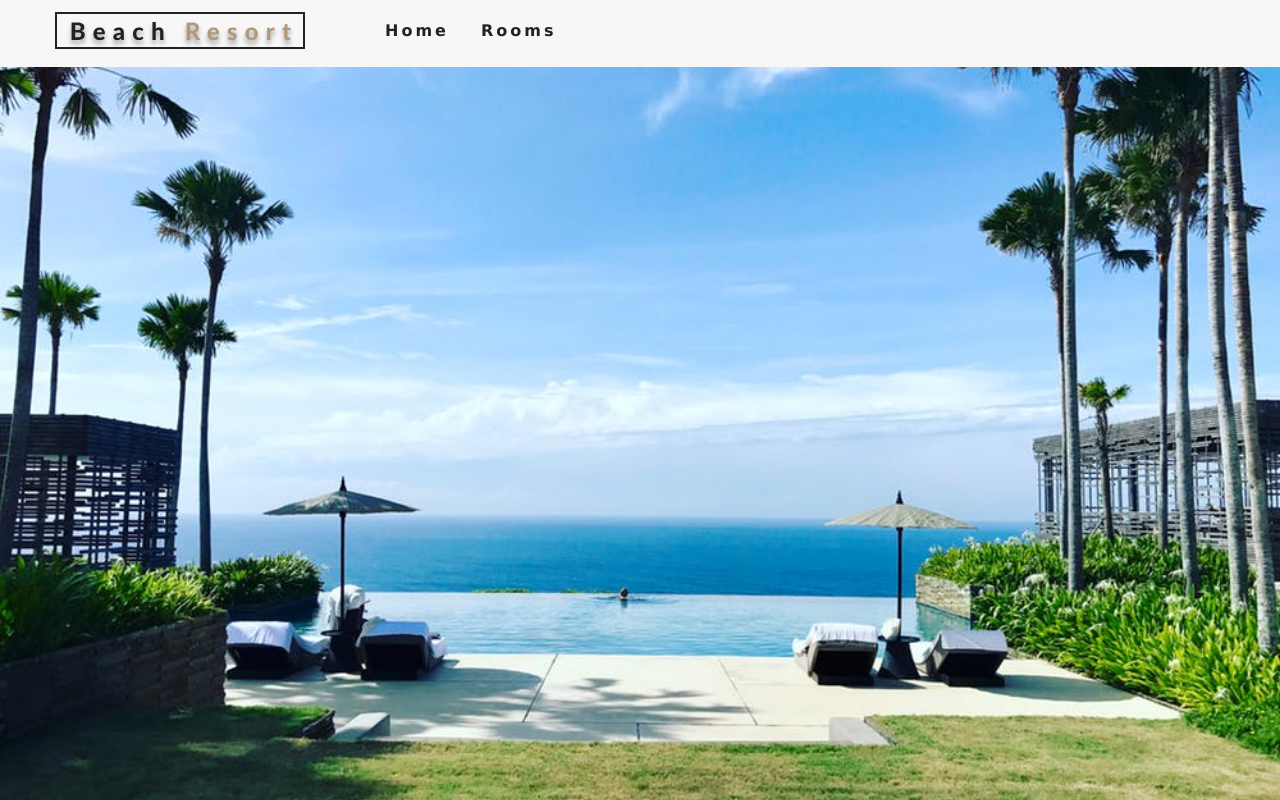
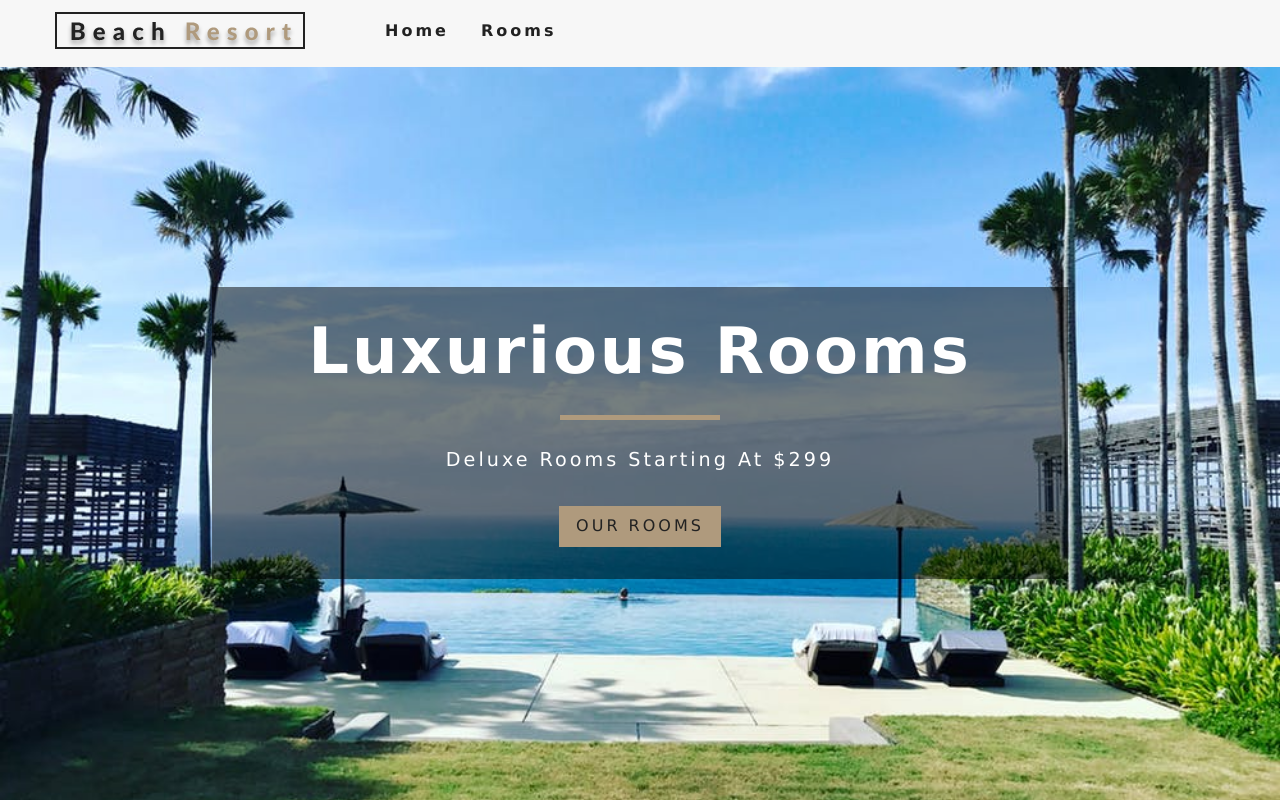
Before and after one commit to GerardoGarciaD/resort, a React (Create React App) app: page / in a window 1280 px wide. Built offline with nearby package versions, Linux system fonts and the light colour scheme.

Commit message:
Llamado al componente Banner

```diff
--- a/src/pages/Error.js
+++ b/src/pages/Error.js
@@ -1,8 +1,24 @@
 import React, { Component } from "react";
 import Hero from "../components/Hero";
+import Banner from "../components/Banner";
+import { Link } from "react-router-dom";
 
+// Se hace el llamado al componente hero y se pasa la prop hero asi como los "hijos" (children)
+// que en este caso va a ser otro componente
 export default class Error extends Component {
   render() {
-    return <Hero />;
+    return (
+      // Se hace el llamado al componente hero y se pasa la prop hero asi como los "hijos" (children)
+      // que en este caso va a ser otro componente
+      <Hero>
+        {/* Se manda a llamar el componente banner que manda las props title, subtitle y los hijos
+        que en este caso es el <Link> */}
+        <Banner title="404" subtitle="Page Not Found">
+          <Link to="/" className="btn-primary">
+            Back To Home
+          </Link>
+        </Banner>
+      </Hero>
+    );
   }
 }
--- a/src/pages/Home.js
+++ b/src/pages/Home.js
@@ -1,9 +1,25 @@
 import React, { Component } from "react";
 import Hero from "../components/Hero";
+import Banner from "../components/Banner";
+import { Link } from "react-router-dom";
 
 export default class Home extends Component {
   render() {
-    // Se hace el llamado al componente hero y se pasa la prop hero
-    return <Hero />;
+    // Se hace el llamado al componente hero y se pasa la prop hero asi como los "hijos" (children)
+    // que en este caso va a ser otro componente
+    return (
+      <Hero>
+        {/* Se manda a llamar el componente banner que manda las props title, subtitle y los hijos
+        que en este caso es el <Link> */}
+        <Banner
+          title="Luxurious rooms"
+          subtitle="deluxe rooms starting at $299"
+        >
+          <Link to="/rooms" className="btn-primary">
+            Our Rooms
+          </Link>
+        </Banner>
+      </Hero>
+    );
   }
 }
--- a/src/pages/Rooms.js
+++ b/src/pages/Rooms.js
@@ -1,7 +1,23 @@
 import React, { Component } from "react";
 import Hero from "../components/Hero";
+import Banner from "../components/Banner";
+import { Link } from "react-router-dom";
 export default class Rooms extends Component {
   render() {
-    return <Hero hero="roomsHero" />;
+    // Se hace el llamado al componente hero y se pasa la prop hero asi como los "hijos" (children)
+    // que en este caso va a ser otro componente
+    return (
+      // Se hace el llamado al componente hero y se pasa la prop hero asi como los "hijos" (children)
+      // que en este caso va a ser otro componente
+      <Hero hero="roomsHero">
+        {/* Se manda a llamar el componente banner que manda las props title, subtitle y los hijos
+        que en este caso es el <Link> */}
+        <Banner title="Our Rooms">
+          <Link to="/" className="btn-primary">
+            Back To Home
+          </Link>
+        </Banner>
+      </Hero>
+    );
   }
 }
```
